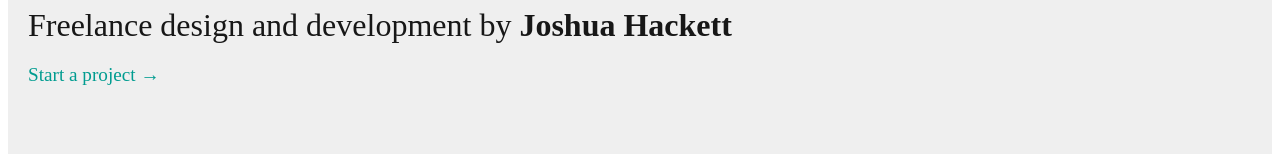
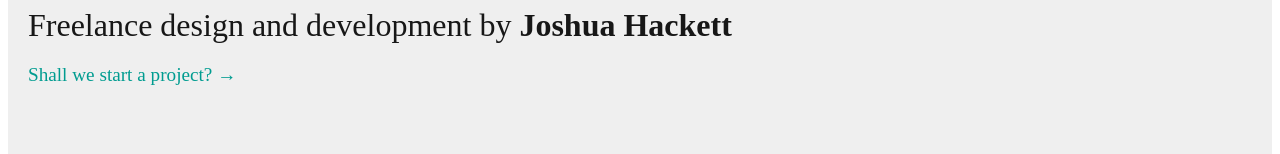
Before and after one commit to jhackett1/joshuahackett-gatsby, a Gatsby site: page /smallwins in a window 1280 px wide. Shown: the part 260-414 px from the top of the page. Built offline with nearby package versions, Linux system fonts and the light colour scheme; Gatsby itself is replaced by a stand-in of ours.

Commit message:
Changed smallwins CTA

```diff
--- a/src/components/SmallWinsHero.js
+++ b/src/components/SmallWinsHero.js
@@ -9,7 +9,7 @@ const SmallWinsHero = () => (
         <div className="container small-wins-hero__inner">
             <h1 className="small-wins-hero__title">Small Wins</h1>
             <h2 className="small-wins-hero__subtitle">Freelance design and development by <strong>Joshua Hackett</strong></h2>
-            <a className="small-wins-hero__link" href="mailto:hello@joshuahackett.com?subject=A new project">Start a project  →</a>
+            <a className="small-wins-hero__link" href="mailto:hello@joshuahackett.com?subject=A new project">Shall we start a project?  →</a>
         </div>
     </section>
 )
```
